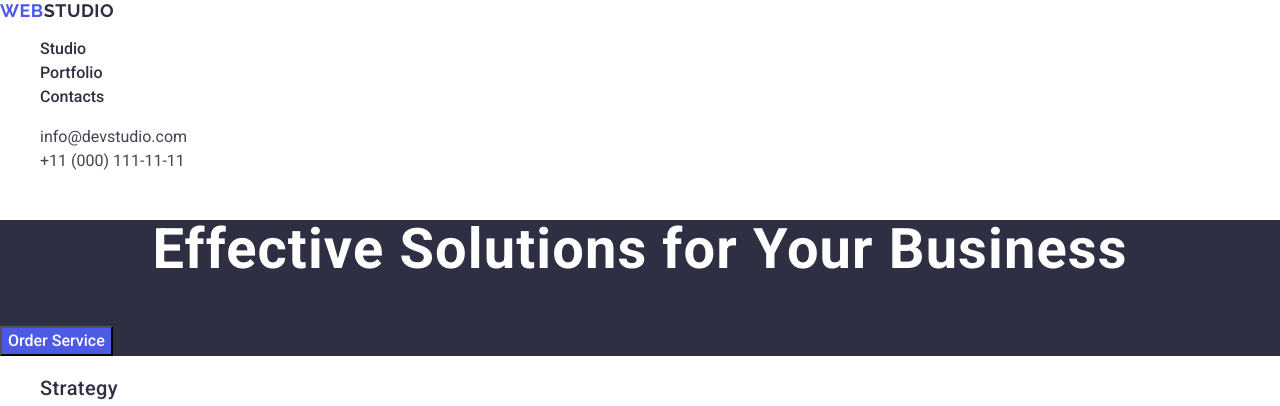
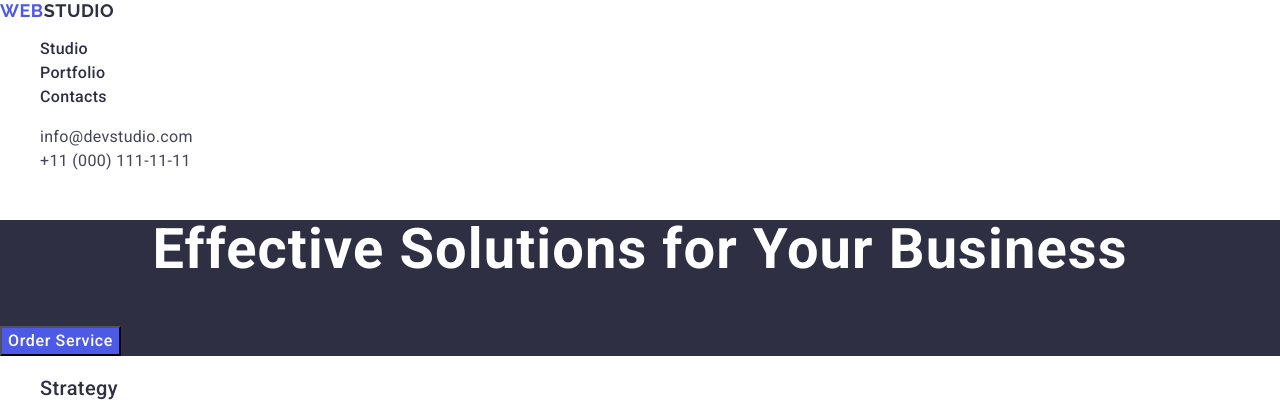
Before and after one commit to Vladimir-Petrovsky/goit-markup-hw-02, a plain HTML site: page index.html in a window 1280 px wide. Shown: the top 406 px of the page. Drawn offline with nearby package versions, Linux system fonts and the light colour scheme.

Commit message:
Add letter-spacing
letter-spacing for: Nav, address and button

```diff
--- a/css/styles.css
+++ b/css/styles.css
@@ -55,6 +55,7 @@ address {
   font-weight: 500;
   font-size: 16px;
   line-height: 1.5;
+  letter-spacing: 0.02em;
   color: #2e2f42;
 }
 .header-nav-link:hover,
@@ -67,6 +68,7 @@ address {
 .header-address-link {
   font-size: 16px;
   line-height: 1.5;
+  letter-spacing: 0.02em;
   color: #434455;
 }
 .header-address-link:hover,
@@ -92,6 +94,7 @@ address {
   font-weight: 500;
   font-size: 16px;
   line-height: 1.5;
+  letter-spacing: 0.04em;
   color: #ffffff;
   background-color: #4d5ae5;
   cursor: pointer;
```
